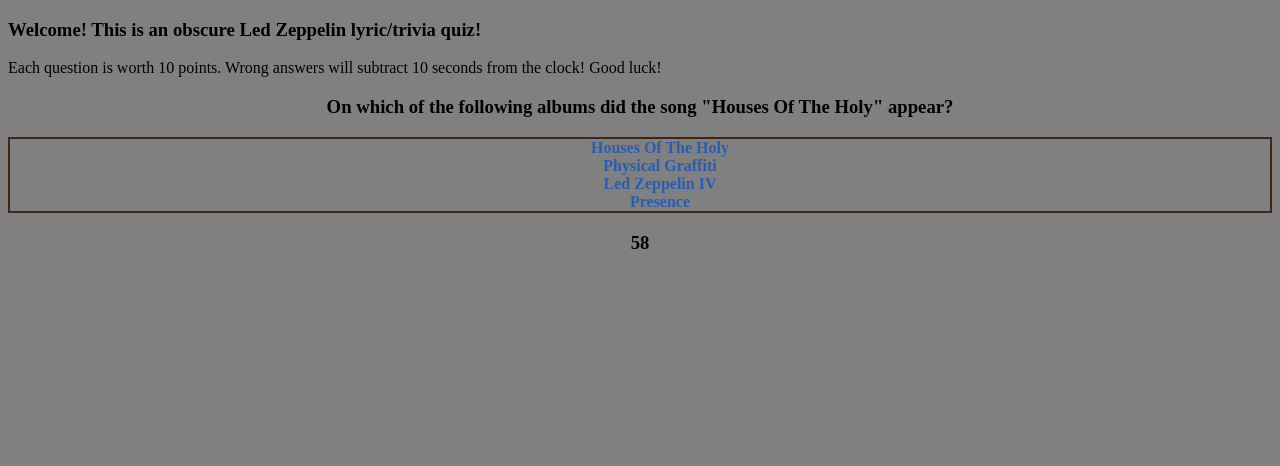
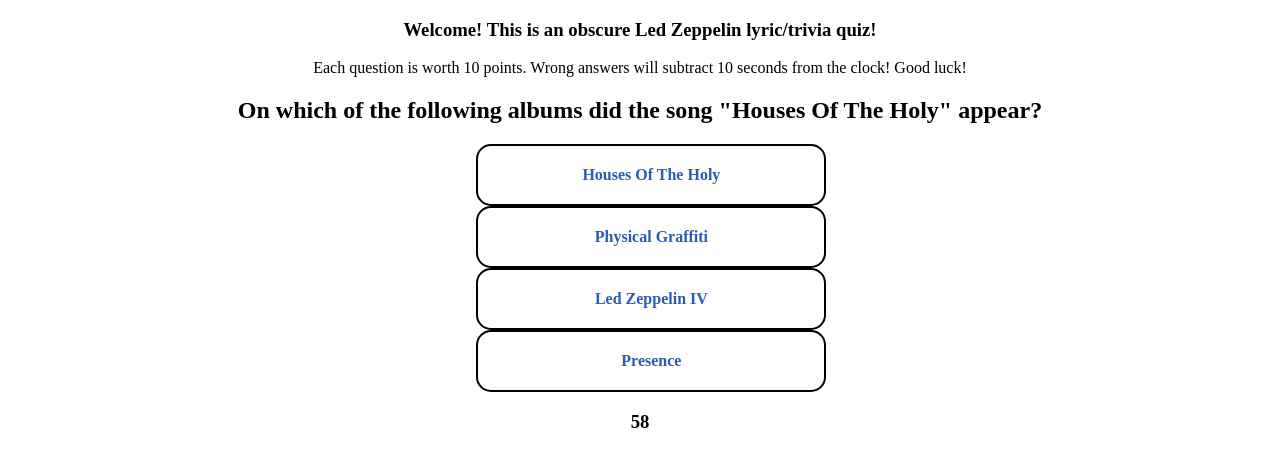
Before and after one commit to JMilner86/code-quiz, a plain HTML site: page index.html in a window 1280 px wide. Both pictures are taken after a click on the button "Begin Quiz!". Drawn offline with Linux system fonts and the light colour scheme.

Commit message:
out of time, need to submit

```diff
--- a/assets/script.js
+++ b/assets/script.js
@@ -16,7 +16,7 @@ let users = [];
 
 
 // Setting HTML attributes
-let questionEl = document.createElement('h3');
+let questionEl = document.createElement('h2');
 let choices = document.createElement('ul');
 choices.setAttribute('class', 'answer-list')
 let a = document.createElement('li');
@@ -151,7 +151,7 @@ const startQuiz = () => {
 
     event.preventDefault();
     welcomeEl.innerHTML= '';
-    mainEl.appendChild(timerText);
+    mainEl.append(timerText);
 
 
     a.addEventListener('click', checkAns);
@@ -167,7 +167,6 @@ const startQuiz = () => {
 
 
 // Display questions function
-
   const displayQuest = () => {
    if (seconds != 0 && i < quizQuestions.length) {
 
@@ -233,7 +232,7 @@ const startQuiz = () => {
         saveScoreBtn.addEventListener('click', saveScore);
     };
 
-
+    // Saves to local storage
     const saveScore = () => {
         loadScore();
         let user = {
@@ -261,6 +260,7 @@ const startQuiz = () => {
 
 
     };
+    // Loads the scores from Local storage
         const loadScore = () => {
 
         let savedUsers = localStorage.getItem('users');
@@ -280,7 +280,5 @@ const startQuiz = () => {
         return tempVar;
     };
 
-
-
 // Event Listener
 beginQuiz.addEventListener('click', startQuiz);
--- a/assets/style.css
+++ b/assets/style.css
@@ -1,5 +1,5 @@
-* {
-    background-color: gray;
+body {
+    text-align: center;
 }
 
 #start-quiz {
@@ -16,20 +16,20 @@
     color: #275DB3;
     list-style-type: none;
     font-weight: bolder;
-    border: 2px #402614 solid;
+}
 
-};
 
-.welcomeEl {
-    font-weight: bolder;
-    color: blue;
-}
 
 .quiz-content {
     text-align: center;
-    max-width: 100%;
+}
+
+.quiz-content ul li {
+    border: 2px black solid;
+    border-radius: 15px;
+    text-align: center;
+    margin-left: 35%;
+    padding: 20px;
+    max-width: 25%;
+
 };
-
-header p {
-    font-weight: bold;
-}
```
